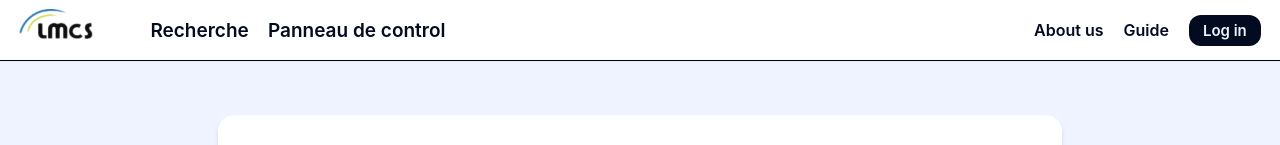
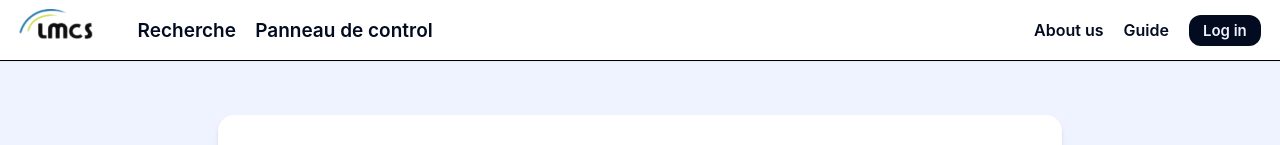
Before and after one commit to amimaresi/P1E28, a React (Vite) app in the folder Frontend/: page / in a window 1280 px wide. Shown: the top 145 px of the page. Built offline with nearby package versions, Linux system fonts and the light colour scheme; grey boxes are pictures that could not be loaded.

Commit message:
Update Menu.jsx

```diff
--- a/Frontend/src/MainLayout/Menu/Menu.jsx
+++ b/Frontend/src/MainLayout/Menu/Menu.jsx
@@ -12,7 +12,7 @@ export default function Menu() {
 
   return (
     <nav className="flex fixed z-50 flex-row justify-between items-center right-0 left-0 top-0  bg-white h-[60px] px-[1.5vw] shadow-sm border-black border-solid border-0 border-b-[1px]">
-      <div className="flex flex-row items-center justify-start gap-[4vw]">
+      <div className="flex flex-row items-center justify-start gap-[3vw]">
         <NavLink to="/" >
           <img className="w-[80px] cursor-pointer" src={logo} alt="..." />
         </NavLink>
```
